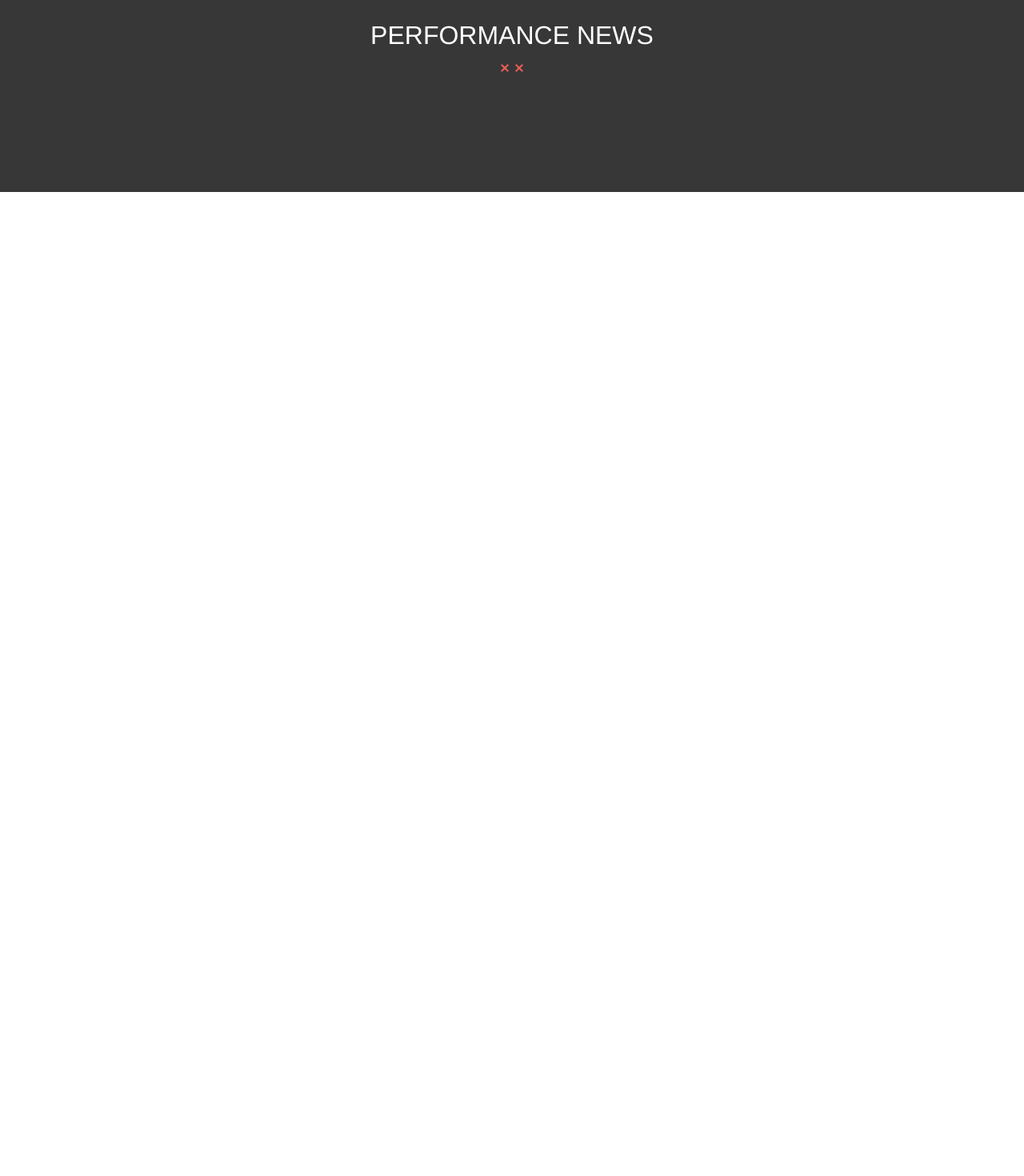
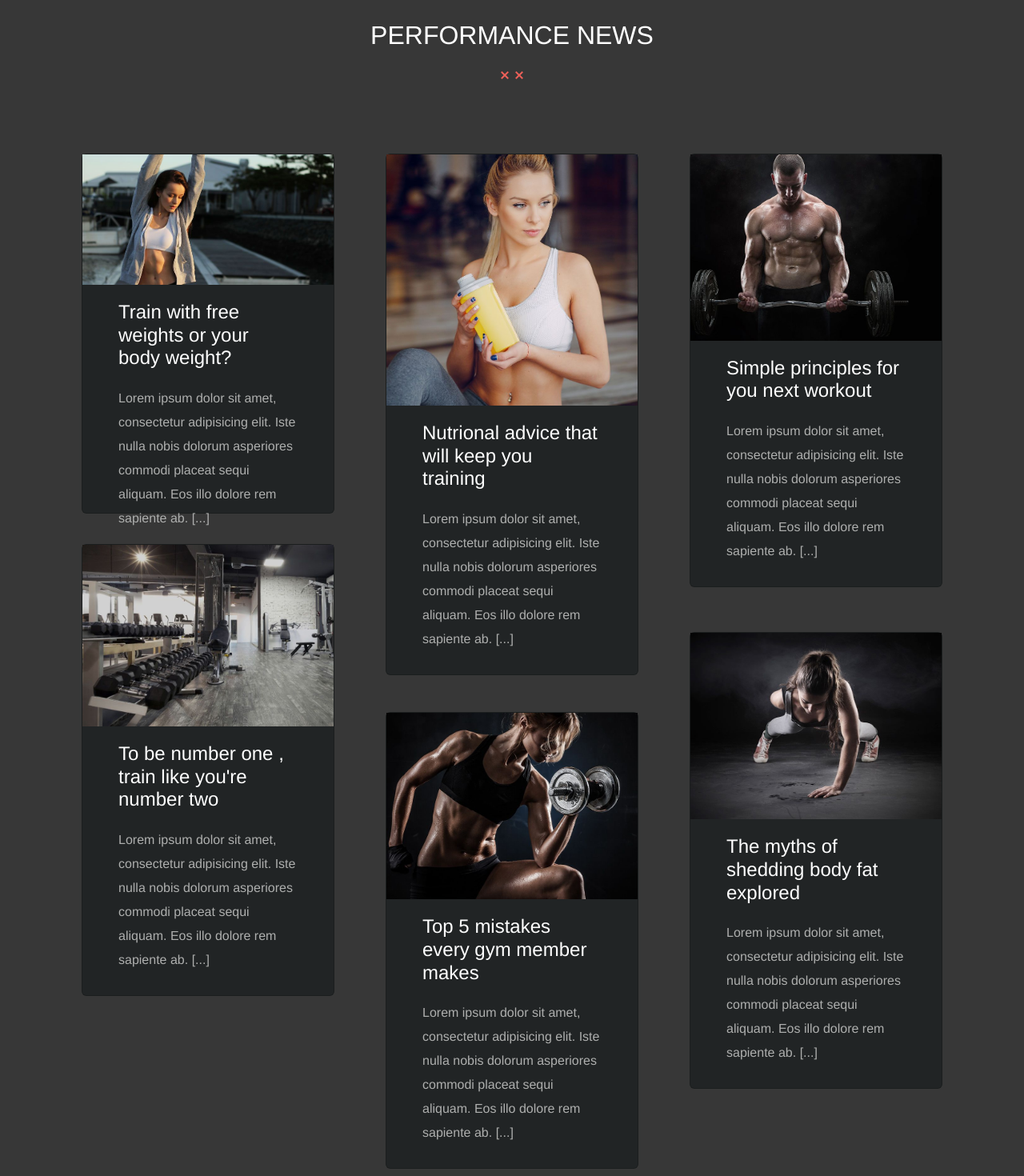
Before and after one commit to grada92/proj-html-vuejs, a Vue app: page / in a window 1280 px wide. Shown: the part 5220-6690 px from the top of the page at 80% size. Before the commit the page ends 5460 px from the top, so only its background shows below. Built offline with nearby package versions, Linux system fonts and the light colour scheme.

Commit message:
details News Component

```diff
--- a/src/components/NewsComponent.vue
+++ b/src/components/NewsComponent.vue
@@ -1,28 +1,133 @@
 <template>
   <div class="box-news py-5">
 
-    <div class="container-md py-5">
+    <div class="container-md py-5 card-area">
 
       <div class="text-center text-white py-5">
-          <h2>PERFORMANCE NEWS</h2>
-          <img src="@/assets/images/divider-xx-red.png" alt="">
-        <div class="row">
+          <h2>PERFORMANCE NEWS</h2> <!--Title--->
+          <img src="@/assets/images/divider-xx-red.png" class="pt-3 pb-4" alt="xx-red">
+        <div class="row py-5 pt-5">
+          <!---Card 1-->
+          <div class="col-4">
+            <div class="card news-1">
 
-          <div class="col-12">
+              <img src="@/assets/images/blog1.jpg" alt="blog1">
+
+              <div class="text-area text-start"> <!--Text-Area--->
+
+                <h4>Train with free weights or your body weight?</h4>
+
+                <p>Lorem ipsum dolor sit amet, consectetur adipisicing elit. Iste nulla nobis dolorum asperiores commodi placeat sequi aliquam. Eos illo dolore rem sapiente ab. [...]</p>
+
+              </div>
 
 
+            </div>
+
+          </div>
+          <!---Card 2-->
+          <div class="col-4">
+            <div class="card news-2">
+
+              <img src="@/assets/images/blog6.jpg" alt="blog6">
+
+              <div class="text-area text-start"> <!--Text-Area--->
+
+                <h4>Nutrional advice that will keep you training</h4>
+
+                <p>Lorem ipsum dolor sit amet, consectetur adipisicing elit. Iste nulla nobis dolorum asperiores commodi placeat sequi aliquam. Eos illo dolore rem sapiente ab. [...]</p>
+
+              </div>
+            </div>
+          </div>
+          <!---Card 3-->
+          <div class="col-4">
+            <div class="card ">
+
+              <img src="@/assets/images/trainer4.jpg" alt="trainer4">
+
+              <div class="text-area text-start"> <!--Text-Area--->
+
+                <h4>Simple principles for you next workout</h4>
+
+
+                <p>Lorem ipsum dolor sit amet, consectetur adipisicing elit. Iste nulla nobis dolorum asperiores commodi placeat sequi aliquam. Eos illo dolore rem sapiente ab. [...]</p>
+
+
+              </div>
+            </div>
+
+
+          </div>
+
+        </div>
+
+        <div class="row py-5">
+          <!---Card 4---->
+          <div class="col-4">
+            <div class="card news-4">
+
+              <img src="@/assets/images/blog4.jpg" alt="blog4">
+
+              <div class="text-area text-start"> <!--Text-Area--->
+
+                <h4>To be number one , train like you're number two</h4>
+
+                <p>Lorem ipsum dolor sit amet, consectetur adipisicing elit. Iste nulla nobis dolorum asperiores commodi placeat sequi aliquam. Eos illo dolore rem sapiente ab. [...]</p>
+
+              </div>
+
+
+            </div>
+
+          </div>
+          <!---Card 5----->
+          <div class="col-4">
+            <div class="card news-5">
+
+              <img src="@/assets/images/trainer3.jpg" alt="trainer3">
+
+              <div class="text-area text-start"> <!--Text-Area--->
+
+                <h4>Top 5 mistakes every gym member makes</h4>
+
+
+                <p>Lorem ipsum dolor sit amet, consectetur adipisicing elit. Iste nulla nobis dolorum asperiores commodi placeat sequi aliquam. Eos illo dolore rem sapiente ab. [...]</p>
+
+
+
+
+              </div>
+            </div>
+
+
+
+          </div>
+          <!---Card 6---->
+          <div class="col-4">
+            <div class="card news-6">
+
+              <img src="@/assets/images/trainer1.jpg" alt="trainer1">
+
+              <div class="text-area text-start"> <!--Text-Area--->
+
+                <h4>The myths of shedding body fat explored</h4>
+
+
+                <p>Lorem ipsum dolor sit amet, consectetur adipisicing elit. Iste nulla nobis dolorum asperiores commodi placeat sequi aliquam. Eos illo dolore rem sapiente ab. [...]</p>
+
+
+
+              </div>
+            </div>
           </div>
 
 
         </div>
 
-
       </div>
 
-
     </div>
-
-
   </div>
 
 </template>
@@ -37,4 +142,38 @@ name : 'NewsComponent'
 .box-news {
   background-color: #373737;
 }
+
+.card {
+  background-color: #212425;
+  margin: 20px;
+}
+h4 {
+    color: white;
+    padding: 20px 50px 0px 45px ;
+  }
+h6 {
+    color: white;
+    padding: 0px 45px;
+}
+p {
+    color: #aeafae;
+    padding: 13px 45px;
+    line-height: 30px;
+ }
+
+.news-1 {
+  height: 450px;
+}
+
+.news-4 {
+  margin: -280px 20px;
+}
+
+.news-5 {
+  margin: -70px 20px;
+}
+
+.news-6 {
+  margin: -170px 20px;
+}
 </style>
```
